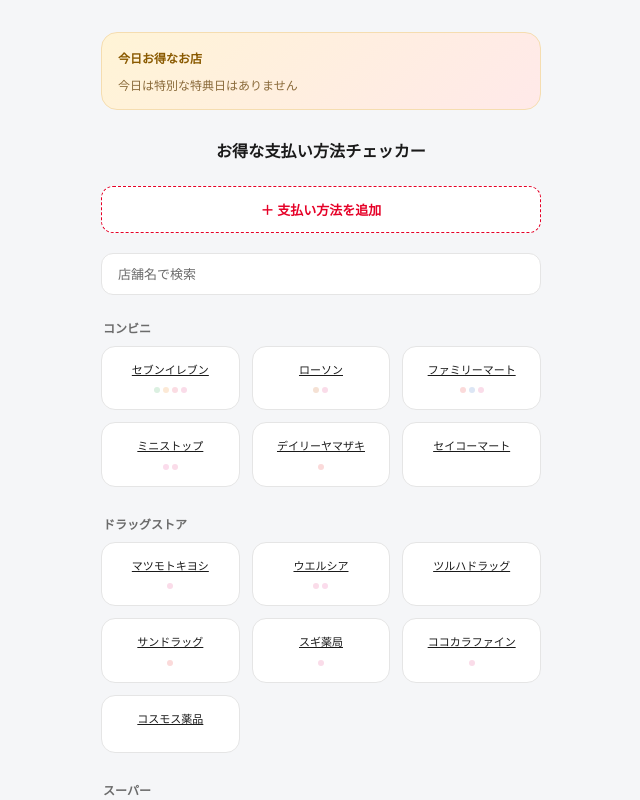
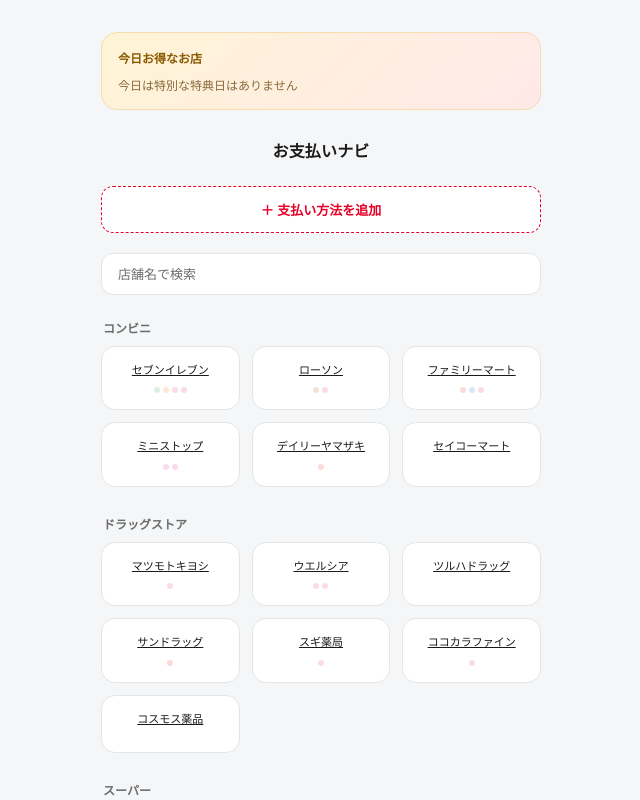
Before and after one commit to datw-44/payment-navi, a Next.js app: page / in a window 1280 px wide. Shown: the top 800 px of the page, without its empty margins (319-959 px from the left). Built offline with nearby package versions, Linux system fonts and the light colour scheme.

Commit message:
Switch to custom domain and rename site to お支払いナビ

```diff
--- a/app/HomeClient.tsx
+++ b/app/HomeClient.tsx
@@ -110,7 +110,7 @@
         </section>
       )}
 
-      <h1>お得な支払い方法チェッカー</h1>
+      <h1>お支払いナビ</h1>
 
       <MyCardsButton onClick={openModal} count={myCardIds?.size ?? 0} />
 
--- a/app/layout.tsx
+++ b/app/layout.tsx
@@ -4,7 +4,7 @@
 
 export const metadata: Metadata = {
   metadataBase: new URL(SITE_URL),
-  title: "お得な支払い方法チェッカー",
+  title: "お支払いナビ",
   description: "店舗を選ぶと一番お得な支払い方法が分かります",
   // Google Search Consoleの所有権確認用（HTMLタグ方式）。
   verification: {
--- a/app/page.tsx
+++ b/app/page.tsx
@@ -2,7 +2,7 @@
 import HomeClient from "./HomeClient";
 
 export const metadata: Metadata = {
-  title: "お得な支払い方法チェッカー｜店舗別カード還元率比較【2026年最新】",
+  title: "お支払いナビ｜店舗別カード還元率比較【2026年最新】",
   description:
     "コンビニ・スーパー・ドラッグストア・飲食店など主要チェーン店で、還元率が一番高い支払い方法をランキングで比較できます。",
 };
--- a/app/siteConfig.ts
+++ b/app/siteConfig.ts
@@ -1,3 +1,3 @@
-// GitHub Pagesへ公開する際のサイトURL。
-// sitemap.xml の絶対URL生成に使う。
-export const SITE_URL = "https://datw-44.github.io/payment-navi";
+// 公開サイトのURL（カスタムドメイン）。
+// sitemap.xml やmetadataBaseの絶対URL生成に使う。
+export const SITE_URL = "https://oshiharai-navi.tiny-handy-works.com";
--- a/next.config.js
+++ b/next.config.js
@@ -10,12 +10,8 @@
     // next/image の最適化サーバーは静的書き出しでは使えないため無効化。
     unoptimized: true,
   },
-  // プロジェクトサイト（https://datw-44.github.io/payment-navi/）として
-  // 公開するため、リポジトリ名をサブパスに設定する。
-  // これを設定しないと、公開後にJS/CSS/画像などが
-  // ルート直下（存在しないパス）を探しにいって読み込めなくなる。
-  basePath: "/payment-navi",
-  assetPrefix: "/payment-navi/",
+  // カスタムドメイン（oshiharai-navi.tiny-handy-works.com）の
+  // ルート直下に公開するため、basePath/assetPrefixは設定しない。
 };
 
 module.exports = nextConfig;
```
Also changed, not shown: 1 other file (tests, documents, lock files or other folders).
